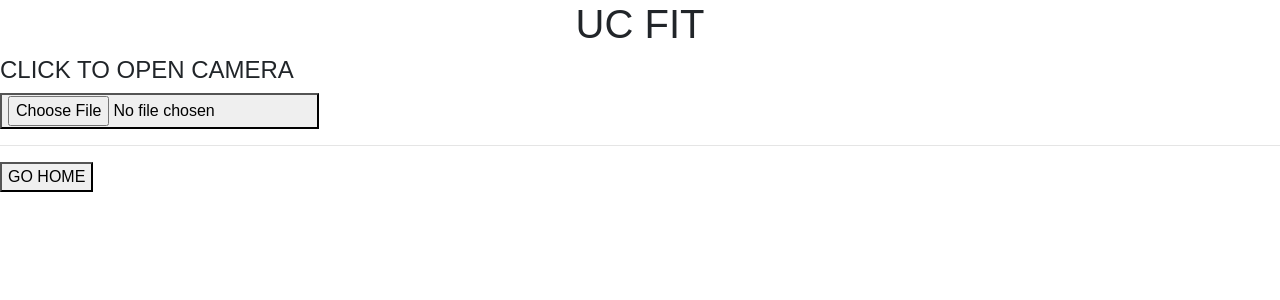
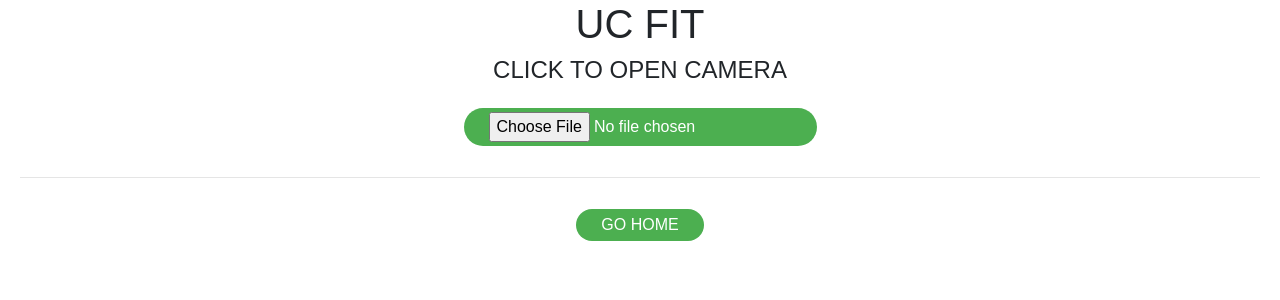
Before and after one commit to nortonaw/UC.SD.2021.G2, an Angular app in the folder UCFIT/: page /qr in a window 1280 px wide. Shown: the top 300 px of the page. Built offline with nearby package versions, Linux system fonts and the light colour scheme.

Commit message:
commit qr code and login

```diff
--- a/UCFIT/src/app/home-page/qr-codes/qr-codes.component.css
+++ b/UCFIT/src/app/home-page/qr-codes/qr-codes.component.css
@@ -0,0 +1,17 @@
+.center{
+    text-align: center;
+    padding: 0px 20px;
+}
+
+.button{
+    background-color: #4CAF50; /* Red #E00122*/
+    border: none;
+    color: white;
+    padding: 4px 25px;
+    text-align: center;
+    text-decoration: none;
+    display: inline-block;
+    font-size: 16px;
+    border-radius: 25px;
+    margin: 15px 0px 15px 0px;
+}
--- a/UCFIT/src/app/home-page/qr-codes/qr-codes.component.html
+++ b/UCFIT/src/app/home-page/qr-codes/qr-codes.component.html
@@ -1,5 +1,7 @@
-<h4>CLICK TO OPEN CAMERA</h4>
-<button><input type="file" accept="image/*" capture="environment"></button>
+<h4 class="center">CLICK TO OPEN CAMERA</h4>
+<div class="center">
+<button class="button"><input type="file" accept="image/*" capture="environment"></button>
 
 <hr>
-<button routerLink="/home">GO HOME</button>
+<button class="button" routerLink="/home">GO HOME</button>
+</div>
--- a/UCFIT/src/app/login-page/login-page.component.html
+++ b/UCFIT/src/app/login-page/login-page.component.html
@@ -6,7 +6,11 @@
     <hr>
 
     <input type="text" id="login" name="login" placeholder="login" >
+    <br>
+    <br>
     <input type="text" id="password" name="login" placeholder="password" >
+    <br>
+    <br>
     <button type="submit" value="Log In" class="button" (click)="authLogin()">Login</button>
 
     <hr>
```
